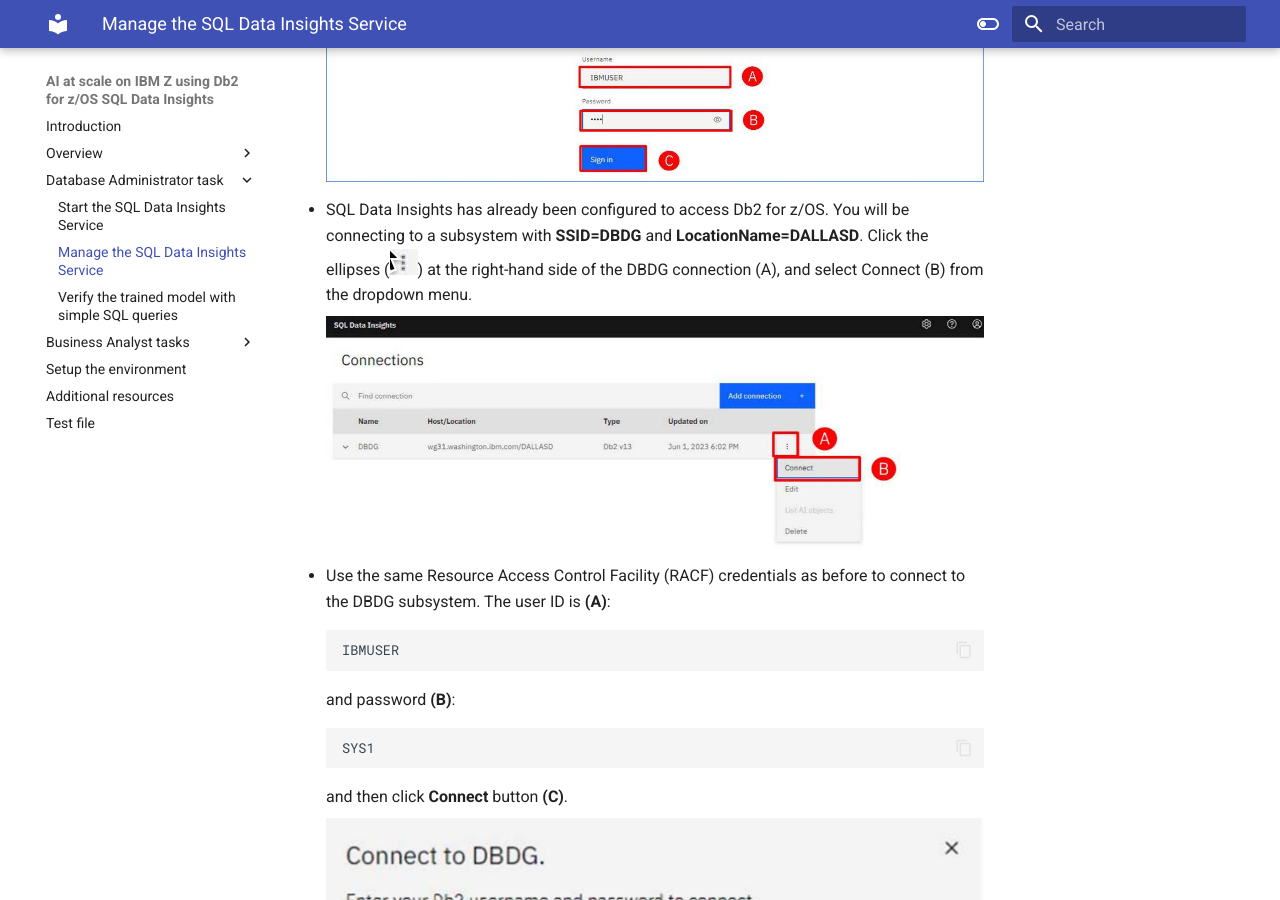
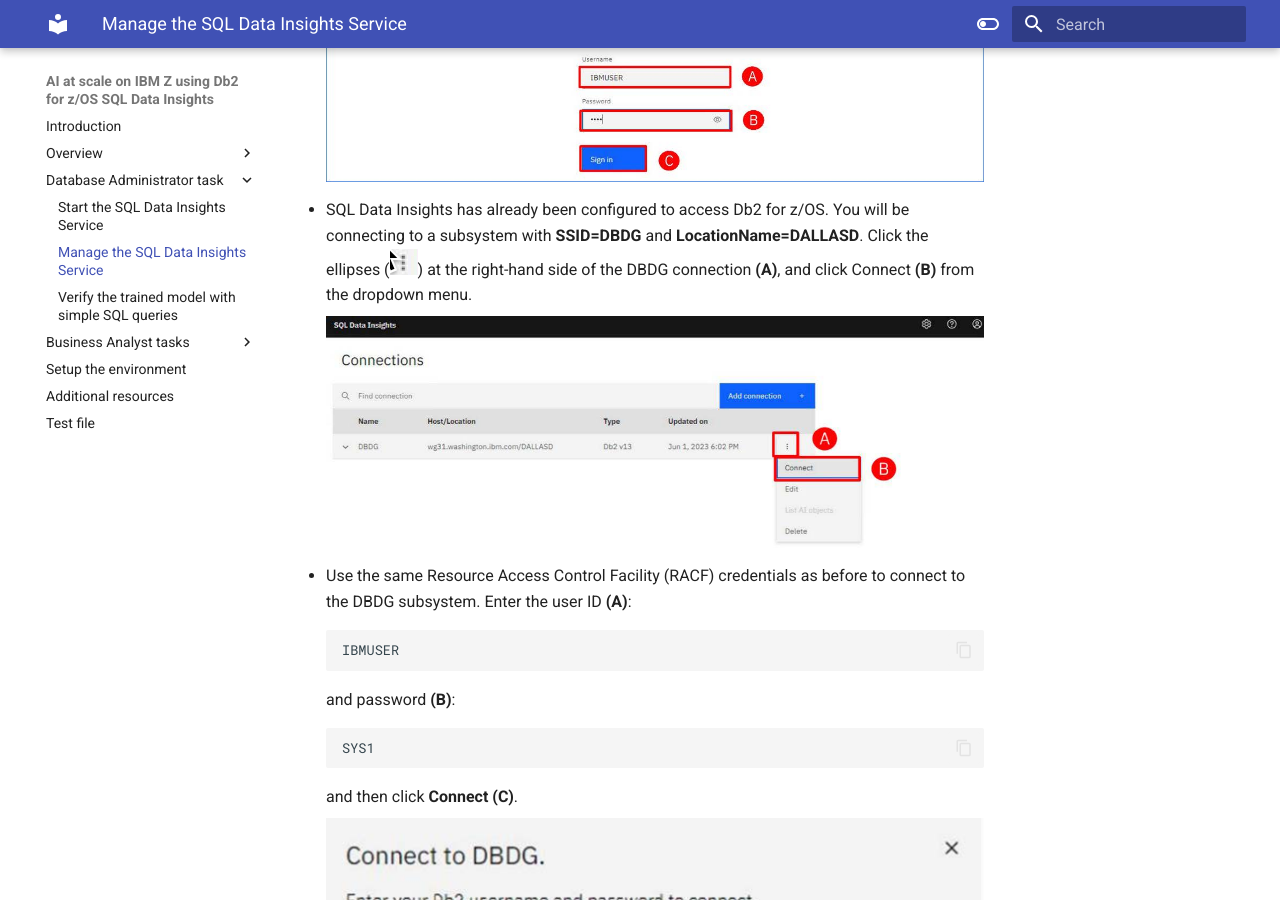
Before and after one commit to IBM/SalesEnablement-Z-Db2-DataInsights-L3, an MkDocs documentation site: the page built from docs/DBA/ManageDIS.md, in a window 1280 px wide and 900 px high, scrolled down 1632 px. Built offline with MkDocs 1.6.1 and Material for MkDocs 9.7.7, drawn with Linux system fonts in a browser that asks for light colours; some of the changed text lies outside the part shown.

Commit message:
minor updates

````diff
--- a/docs/DBA/ManageDIS.md
+++ b/docs/DBA/ManageDIS.md
@@ -1,6 +1,6 @@
 Follow the directions below to manage the SQL Data Insights service.
 
-- In the virtual environment, open the **Google Chrome** **(A)** browser and enter the URL **B** for the SQL Data Insights web interface:
+- In the virtual environment, open the **Google Chrome** **(A)** browser and enter the URL **(B)** for the SQL Data Insights web interface:
 
     ```
     https://wg31.washington.ibm.com:15001/
@@ -30,11 +30,11 @@
 
       ![](_attachments/sqldiConsoleSignin.jpg)
 
-- SQL Data Insights has already been configured to access Db2 for z/OS. You will be connecting to a subsystem with **SSID=DBDG** and **LocationName=DALLASD**. Click the ellipses (![](_attachments/ellipses.png)) at the right-hand side of the DBDG connection (A), and select Connect (B) from the dropdown menu.
+- SQL Data Insights has already been configured to access Db2 for z/OS. You will be connecting to a subsystem with **SSID=DBDG** and **LocationName=DALLASD**. Click the ellipses (![](_attachments/ellipses.png)) at the right-hand side of the DBDG connection **(A)**, and click Connect **(B)** from the dropdown menu.
 
      ![](_attachments/sqldiConnect.jpg)
 
-- Use the same Resource Access Control Facility (RACF) credentials as before to connect to the DBDG subsystem. The user ID is **(A)**:
+- Use the same Resource Access Control Facility (RACF) credentials as before to connect to the DBDG subsystem. Enter the user ID **(A)**:
 
     ```
     IBMUSER
@@ -46,7 +46,7 @@
      SYS1
      ```
 
-     and then click **Connect** button **(C)**.
+     and then click **Connect** **(C)**.
 
      ![](_attachments/sqldiLogin.jpg)
 
````
Also changed, not shown: other parts of docs/DBA/ManageDIS.md (+2 -2 lines).
